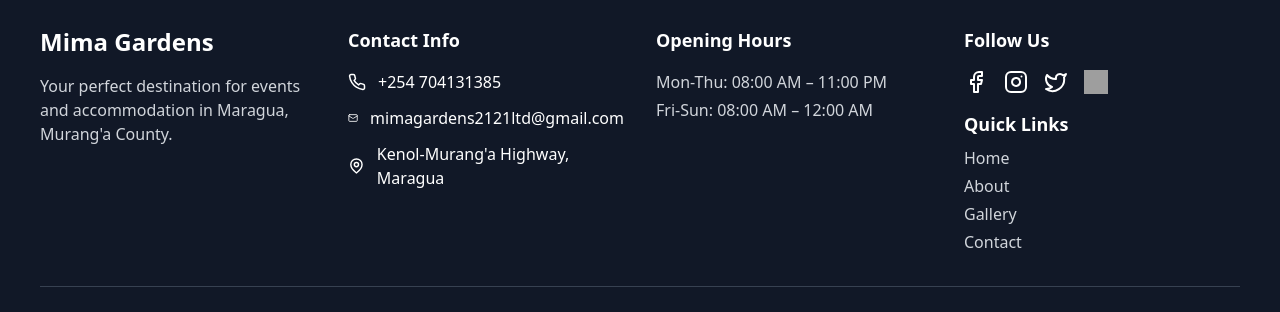
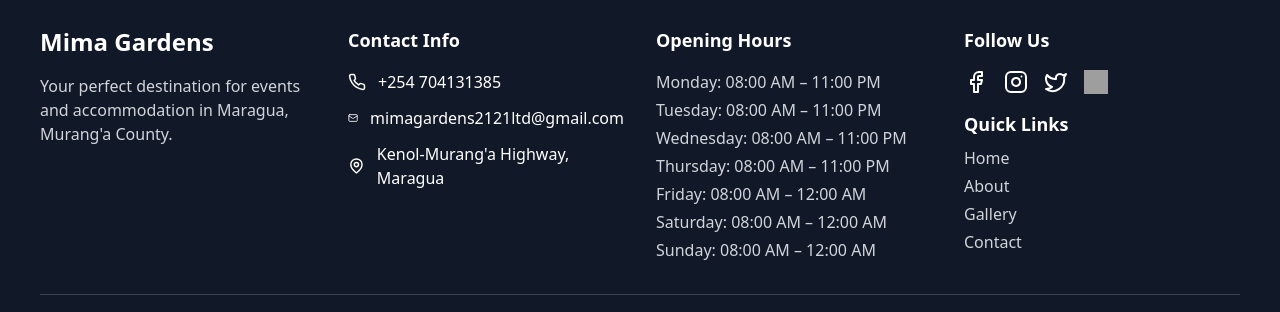
Before and after one commit to Kagwi/mimagardens.github.io, a React (Vite) app: page /contact in a window 1280 px wide. Shown: the part 1162-1474 px from the top of the page. Built offline with nearby package versions, Linux system fonts and the light colour scheme; grey boxes are pictures that could not be loaded.

Commit message:
Update Footer.tsx

```diff
--- a/src/components/Footer.tsx
+++ b/src/components/Footer.tsx
@@ -38,8 +38,14 @@ const Footer = () => {
           <div>
             <h4 className="text-lg font-semibold mb-4">Opening Hours</h4>
             <div className="text-gray-300 space-y-1">
-              <p>Mon-Thu: 08:00 AM – 11:00 PM</p>
-              <p>Fri-Sun: 08:00 AM – 12:00 AM</p>
+              <p>Monday: 08:00 AM – 11:00 PM</p>
+              <p>Tuesday: 08:00 AM – 11:00 PM</p>
+              <p>Wednesday: 08:00 AM – 11:00 PM</p>
+              <p>Thursday: 08:00 AM – 11:00 PM</p>
+              <p>Friday: 08:00 AM – 12:00 AM</p>
+              <p>Saturday: 08:00 AM – 12:00 AM</p>
+              <p>Sunday: 08:00 AM – 12:00 AM</p>
+
             </div>
           </div>
 
```
